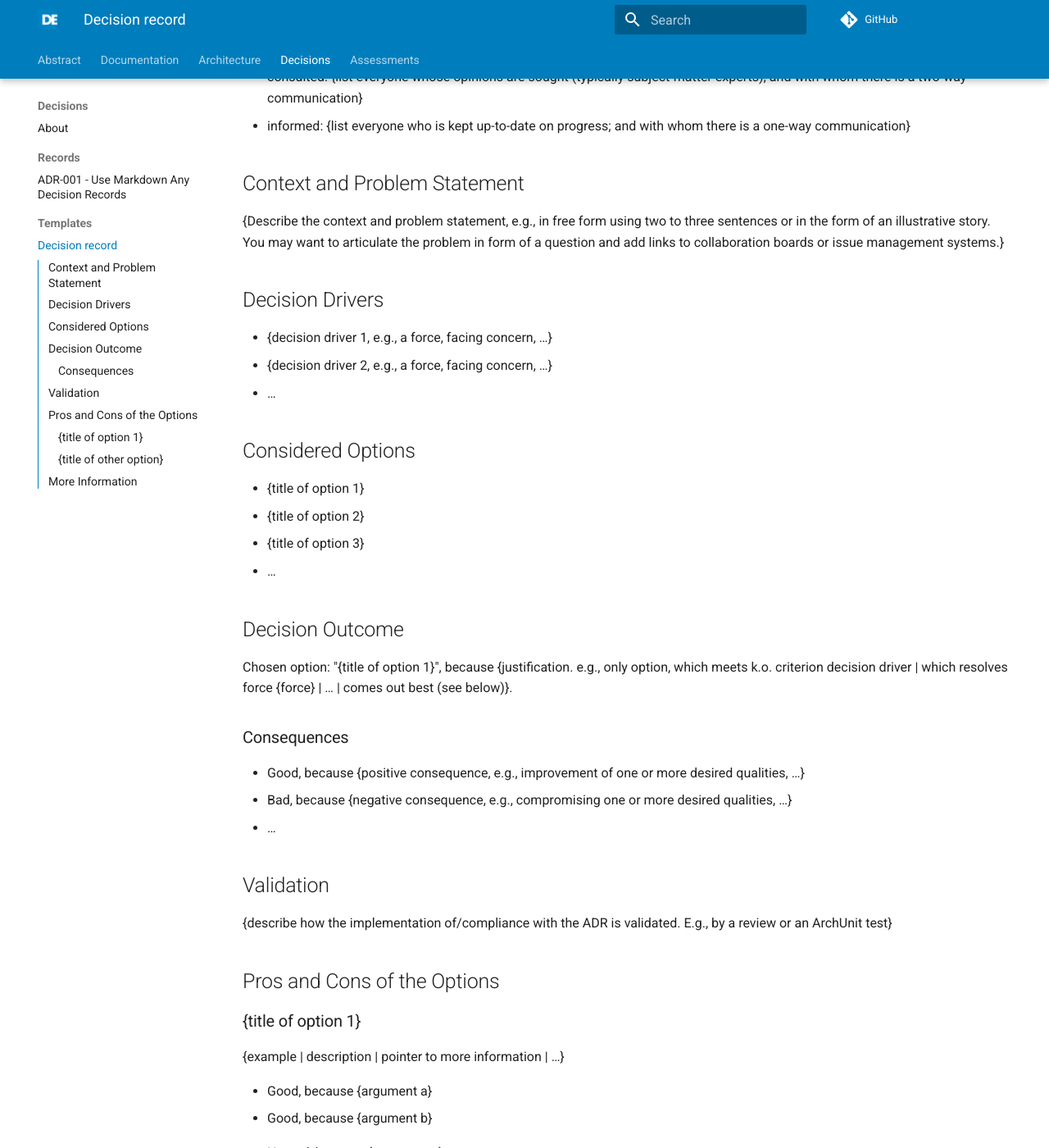
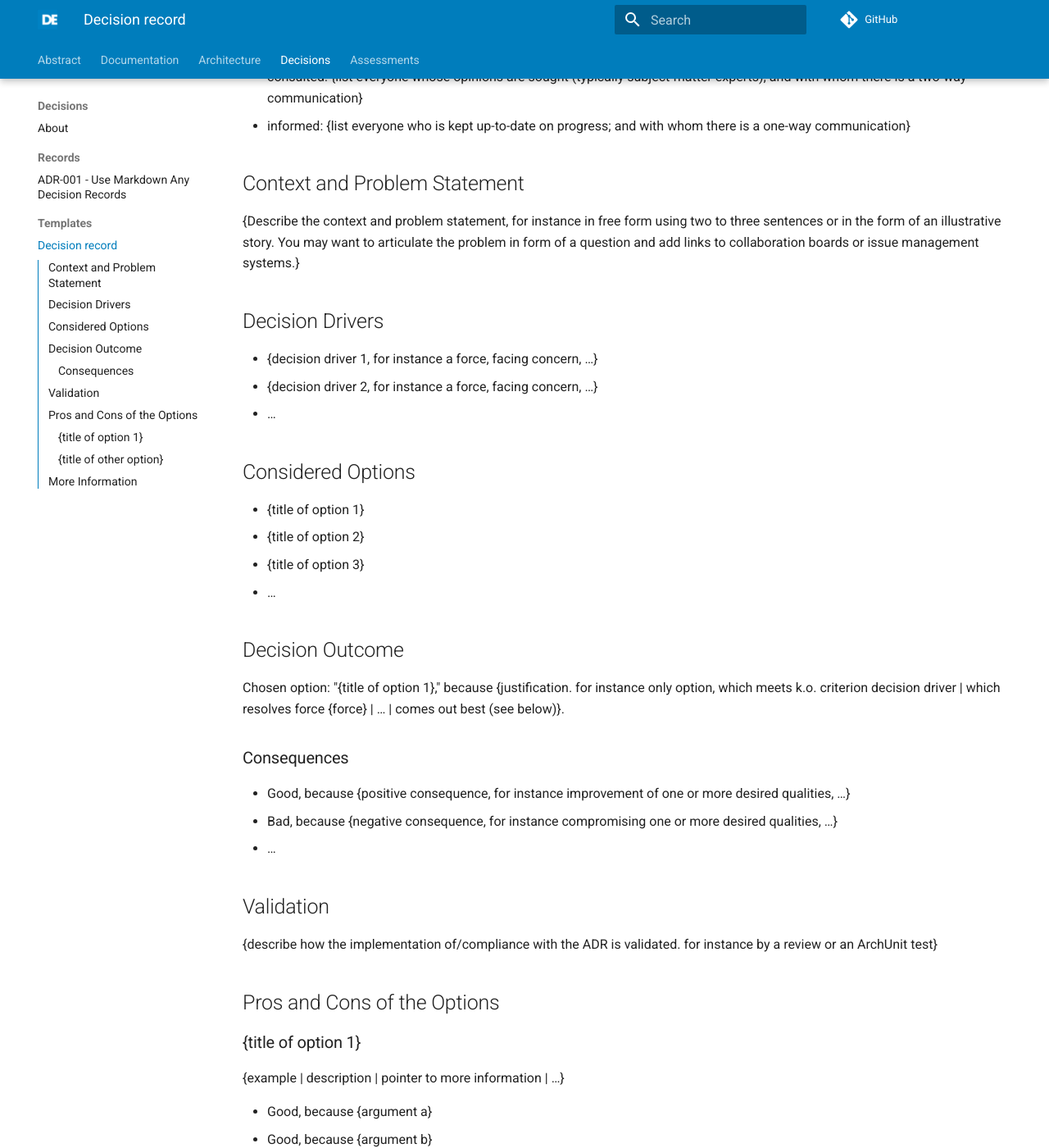
Before and after one commit to clap-demo/refarch-001, an MkDocs documentation site: the page built from docs/decisions/templates/record.md, in a window 1280 px wide and 1400 px high, scrolled down 247 px. Shown: the whole window at 82% size. Built offline with MkDocs 1.6.1 and Material for MkDocs 9.7.7, drawn with Linux system fonts in a browser that asks for light colours; comment, search, counter and statistics services are not loaded; the version menu is left out.

```diff
--- a/docs/decisions/templates/record.md
+++ b/docs/decisions/templates/record.md
@@ -8,14 +8,14 @@
 
 ## Context and Problem Statement
 
-{Describe the context and problem statement, e.g., in free form using two to three sentences or in the form of an illustrative story.
+{Describe the context and problem statement, for instance in free form using two to three sentences or in the form of an illustrative story.
  You may want to articulate the problem in form of a question and add links to collaboration boards or issue management systems.}
 
 <!-- This is an optional element. Feel free to remove. -->
 ## Decision Drivers
 
-* {decision driver 1, e.g., a force, facing concern, …}
-* {decision driver 2, e.g., a force, facing concern, …}
+* {decision driver 1, for instance a force, facing concern, …}
+* {decision driver 2, for instance a force, facing concern, …}
 * … <!-- numbers of drivers can vary -->
 
 ## Considered Options
@@ -27,20 +27,20 @@
 
 ## Decision Outcome
 
-Chosen option: "{title of option 1}", because
-{justification. e.g., only option, which meets k.o. criterion decision driver | which resolves force {force} | … | comes out best (see below)}.
+Chosen option: "{title of option 1}," because
+{justification. for instance only option, which meets k.o. criterion decision driver | which resolves force {force} | … | comes out best (see below)}.
 
 <!-- This is an optional element. Feel free to remove. -->
 ### Consequences
 
-* Good, because {positive consequence, e.g., improvement of one or more desired qualities, …}
-* Bad, because {negative consequence, e.g., compromising one or more desired qualities, …}
+* Good, because {positive consequence, for instance improvement of one or more desired qualities, …}
+* Bad, because {negative consequence, for instance compromising one or more desired qualities, …}
 * … <!-- numbers of consequences can vary -->
 
 <!-- This is an optional element. Feel free to remove. -->
 ## Validation
 
-{describe how the implementation of/compliance with the ADR is validated. E.g., by a review or an ArchUnit test}
+{describe how the implementation of/compliance with the ADR is validated. for instance by a review or an ArchUnit test}
 
 <!-- This is an optional element. Feel free to remove. -->
 ## Pros and Cons of the Options
```
Also changed, not shown: docs/decisions/about.md (+2 -4 lines), 3 other files.
